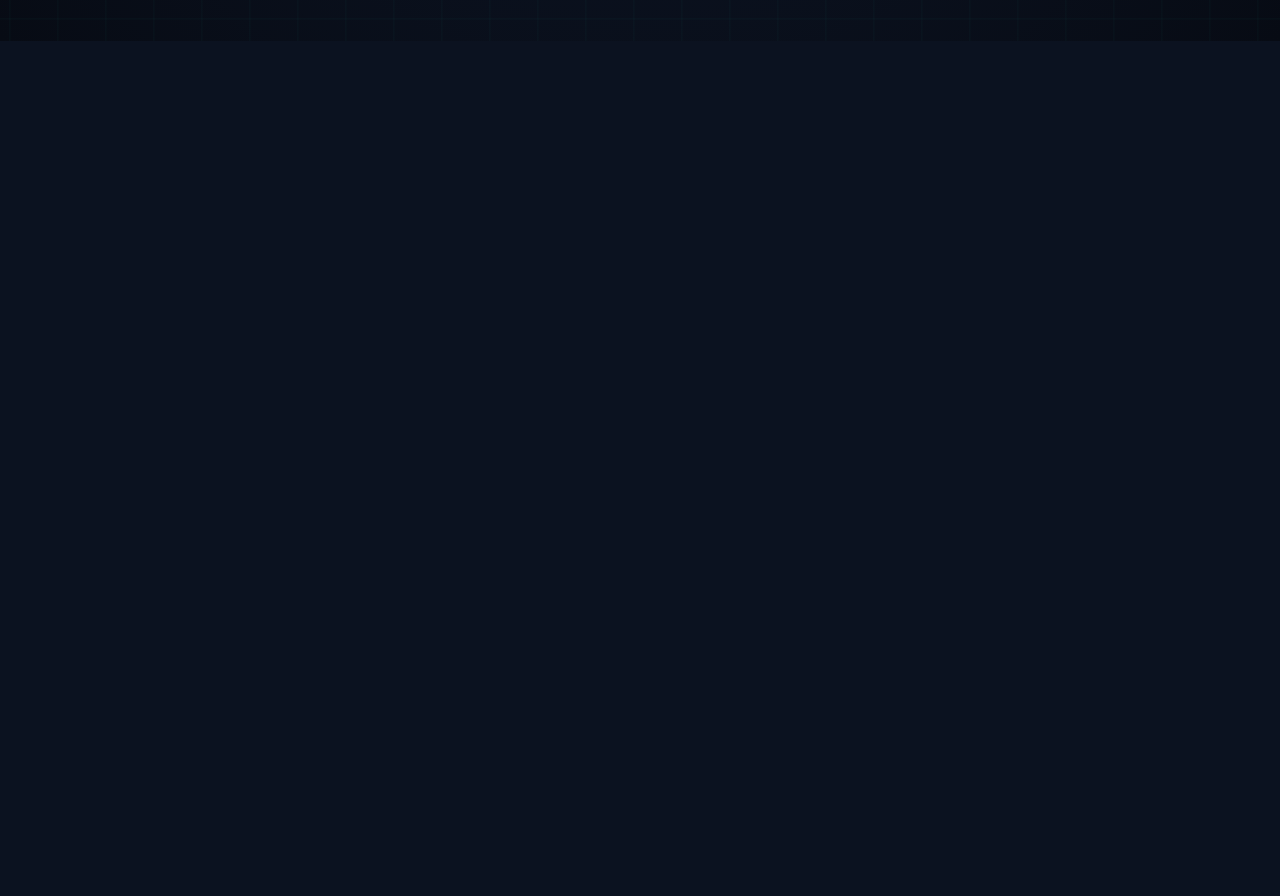
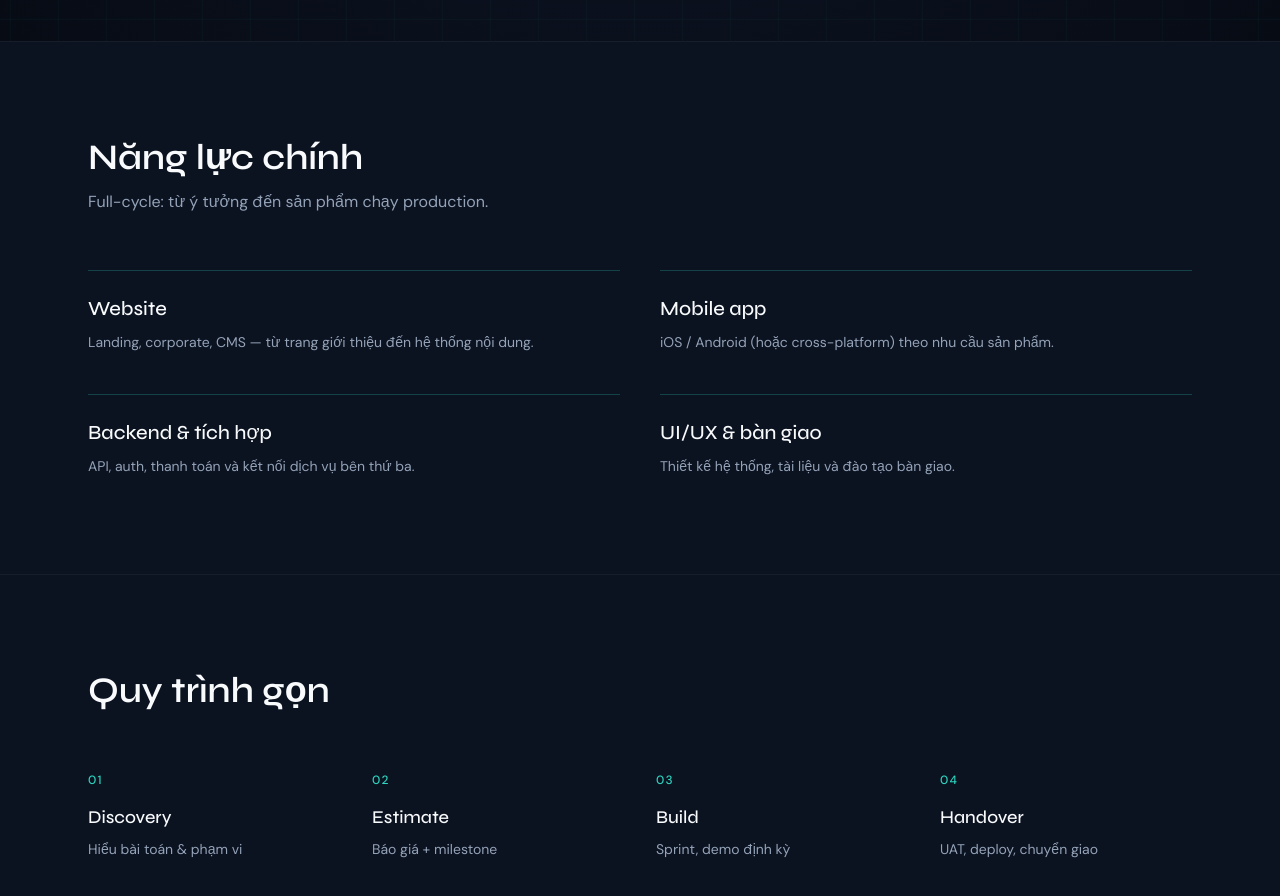
Before and after one commit to nchithanh/eco, a Next.js app: page / in a window 1280 px wide. Shown: the part 820-1716 px from the top of the page. Before the commit the page ends 861 px from the top, so only its background shows below. Built offline with nearby package versions, Linux system fonts and the light colour scheme.

Commit message:
feat: add Capabilities and Process sections with tests
Wire #capabilities and #process sections into homepage composition and
extend smoke tests per Task 3 brief; add RTL cleanup for multi-render tests.

```diff
--- a/app/page.tsx
+++ b/app/page.tsx
@@ -1,11 +1,15 @@
 import { Nav } from "@/components/Nav";
 import { Hero } from "@/components/Hero";
+import { Capabilities } from "@/components/Capabilities";
+import { Process } from "@/components/Process";
 
 export default function Home() {
   return (
     <main>
       <Nav />
       <Hero />
+      <Capabilities />
+      <Process />
     </main>
   );
 }
--- /dev/null
+++ b/components/Capabilities.tsx
@@ -0,0 +1,43 @@
+const items = [
+  {
+    title: "Website",
+    body: "Landing, corporate, CMS — từ trang giới thiệu đến hệ thống nội dung.",
+  },
+  {
+    title: "Mobile app",
+    body: "iOS / Android (hoặc cross-platform) theo nhu cầu sản phẩm.",
+  },
+  {
+    title: "Backend & tích hợp",
+    body: "API, auth, thanh toán và kết nối dịch vụ bên thứ ba.",
+  },
+  {
+    title: "UI/UX & bàn giao",
+    body: "Thiết kế hệ thống, tài liệu và đào tạo bàn giao.",
+  },
+] as const;
+
+export function Capabilities() {
+  return (
+    <section id="capabilities" className="scroll-mt-20 border-t border-white/5 bg-[var(--yega-bg)] py-24">
+      <div className="mx-auto max-w-6xl px-6">
+        <h2 className="font-display text-3xl font-semibold sm:text-4xl">Năng lực chính</h2>
+        <p className="mt-3 max-w-2xl text-[var(--yega-muted)]">
+          Full-cycle: từ ý tưởng đến sản phẩm chạy production.
+        </p>
+        <ul className="mt-14 grid gap-10 sm:grid-cols-2">
+          {items.map((item) => (
+            <li key={item.title} className="border-t border-[var(--yega-accent)]/25 pt-6">
+              <h3 className="font-display text-xl font-medium text-[var(--yega-text)]">
+                {item.title}
+              </h3>
+              <p className="mt-2 text-sm leading-relaxed text-[var(--yega-muted)]">
+                {item.body}
+              </p>
+            </li>
+          ))}
+        </ul>
+      </div>
+    </section>
+  );
+}
--- /dev/null
+++ b/components/Process.tsx
@@ -0,0 +1,27 @@
+const steps = [
+  { name: "Discovery", detail: "Hiểu bài toán & phạm vi" },
+  { name: "Estimate", detail: "Báo giá + milestone" },
+  { name: "Build", detail: "Sprint, demo định kỳ" },
+  { name: "Handover", detail: "UAT, deploy, chuyển giao" },
+] as const;
+
+export function Process() {
+  return (
+    <section id="process" className="scroll-mt-20 border-t border-white/5 py-24">
+      <div className="mx-auto max-w-6xl px-6">
+        <h2 className="font-display text-3xl font-semibold sm:text-4xl">Quy trình gọn</h2>
+        <ol className="mt-14 grid gap-8 md:grid-cols-4">
+          {steps.map((step, i) => (
+            <li key={step.name}>
+              <span className="text-xs font-medium tracking-widest text-[var(--yega-accent)]">
+                {String(i + 1).padStart(2, "0")}
+              </span>
+              <h3 className="mt-3 font-display text-lg font-medium">{step.name}</h3>
+              <p className="mt-2 text-sm text-[var(--yega-muted)]">{step.detail}</p>
+            </li>
+          ))}
+        </ol>
+      </div>
+    </section>
+  );
+}
--- a/vitest.setup.ts
+++ b/vitest.setup.ts
@@ -1 +1,7 @@
 import "@testing-library/jest-dom/vitest";
+import { cleanup } from "@testing-library/react";
+import { afterEach } from "vitest";
+
+afterEach(() => {
+  cleanup();
+});
```
Also changed, not shown: 1 other file (tests, documents, lock files or other folders).
